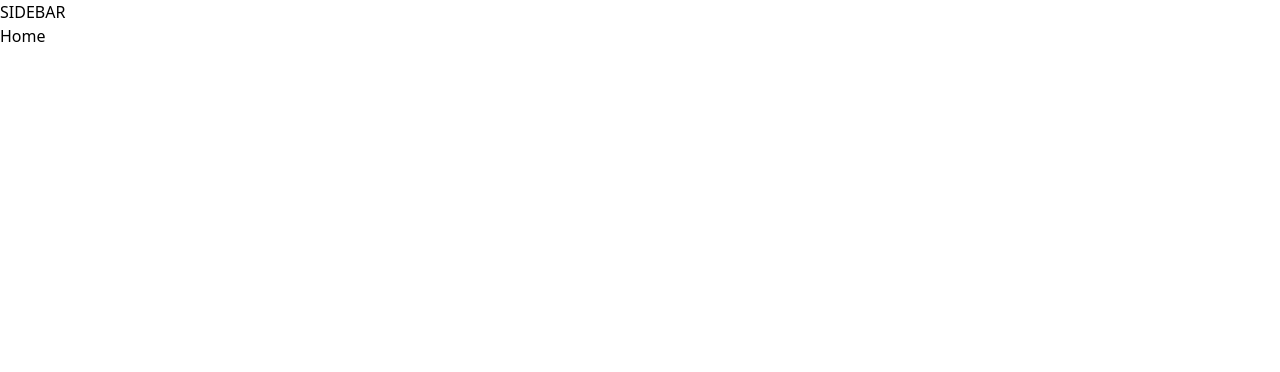
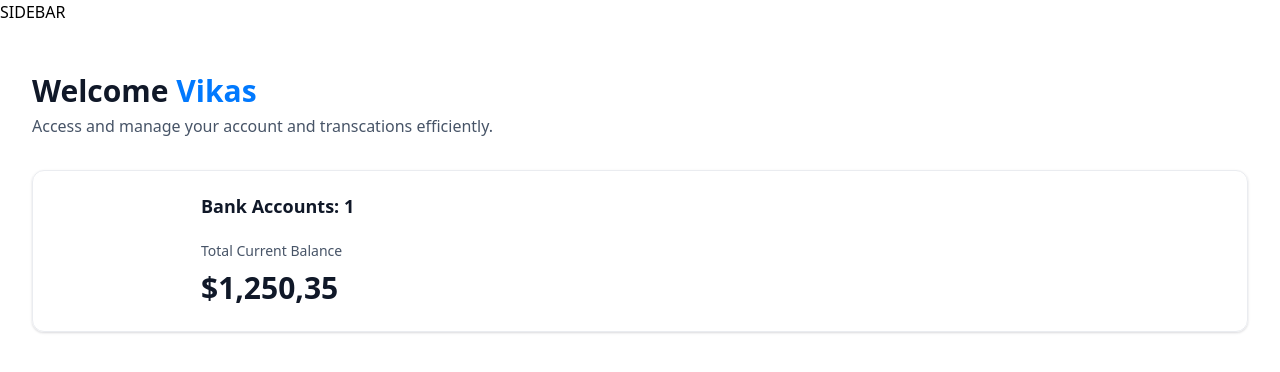
Before and after one commit to VikasVk03/banking, a Next.js app: page / in a window 1280 px wide. Shown: the top 372 px of the page. Built offline with nearby package versions, Linux system fonts and the light colour scheme.

Commit message:
Home-page-UI

```diff
--- a/app/(root)/page.tsx
+++ b/app/(root)/page.tsx
@@ -1,8 +1,30 @@
-import React from 'react'
+import HeaderBox from '@/components/HeaderBox'
+import TotalBalanceBox from '@/components/TotalBalanceBox';
+
 
 const Home = () => {
+  const loggedIn = { firstName: 'Vikas' };
+
   return (
-    <div>Home</div>
+    <section className="home">
+      <div className="home-content">
+        <header className="home-header">
+          <HeaderBox
+            type="greeting"
+            title="Welcome"
+            user={loggedIn?.firstName || 'Guest'}
+            subtext="Access and manage your account and transcations efficiently."
+          />
+
+          <TotalBalanceBox
+            accounts={[]}
+            totalBanks={1}
+            totalCurrentBalance={1250.35}
+          />
+        </header>
+      </div>
+    </section >
+
   )
 }
 
--- /dev/null
+++ b/components/AnimatedCounter.tsx
@@ -0,0 +1,17 @@
+'use client';
+import CountUp from "react-countup";
+
+const AnimatedCounter = ({ amount }: {amount: number}) => {
+  return (
+    <div className="w-full">
+        <CountUp
+            decimals={2}
+            decimal=","
+            prefix="$"
+            end={amount}
+        />
+    </div>
+  )
+}
+
+export default AnimatedCounter
--- /dev/null
+++ b/components/HeaderBox.tsx
@@ -0,0 +1,17 @@
+const HeaderBox = ({ type = "title", title, subtext, user }: HeaderBoxProps) => {
+  return (
+    <div className="header-box">
+        <h1 className="header-box-title">
+            {title}
+            {type === 'greeting' && (
+                <span className="text-bankGradient">
+                    &nbsp;{user}
+                </span>
+            )}
+        </h1>
+        <p className="header-box-subtext">{subtext}</p>
+    </div>
+  )
+}
+
+export default HeaderBox
--- /dev/null
+++ b/components/TotalBalanceBox.tsx
@@ -0,0 +1,31 @@
+import AnimatedCounter from "./AnimatedCounter"
+
+const TotalBalanceBox = ({
+    accounts = [], totalBanks, totalCurrentBalance
+}: TotlaBalanceBoxProps) => {
+  return (
+    <section className="total-balance">
+        <div className="total-balance-chart">
+        {/* DoughnutChart */}
+        </div>
+
+        <div className="flex flex-col gap-6">
+          <h2 className="header-2">
+          Bank Accounts: {totalBanks}
+          </h2>
+          <div className="flex flex-col gap-2">
+            <p className="total-balance-label">
+                Total Current Balance
+            </p>
+
+            <p className="total-balance-amount flex-center gap-2">
+                <AnimatedCounter amount = {totalCurrentBalance}
+                />
+            </p>
+          </div>
+        </div>
+    </section>
+  )
+}
+
+export default TotalBalanceBox
```
